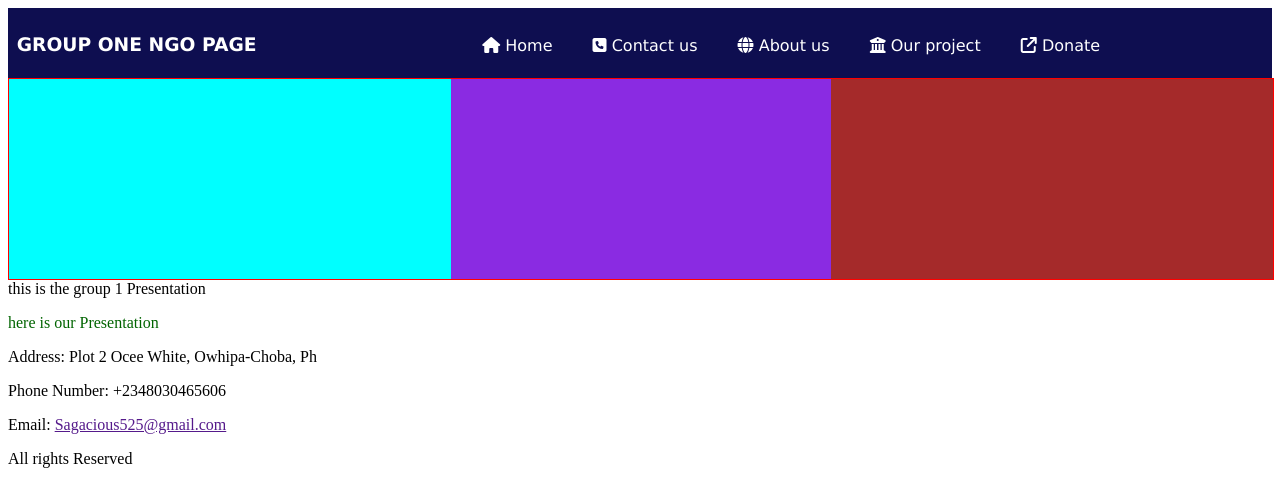
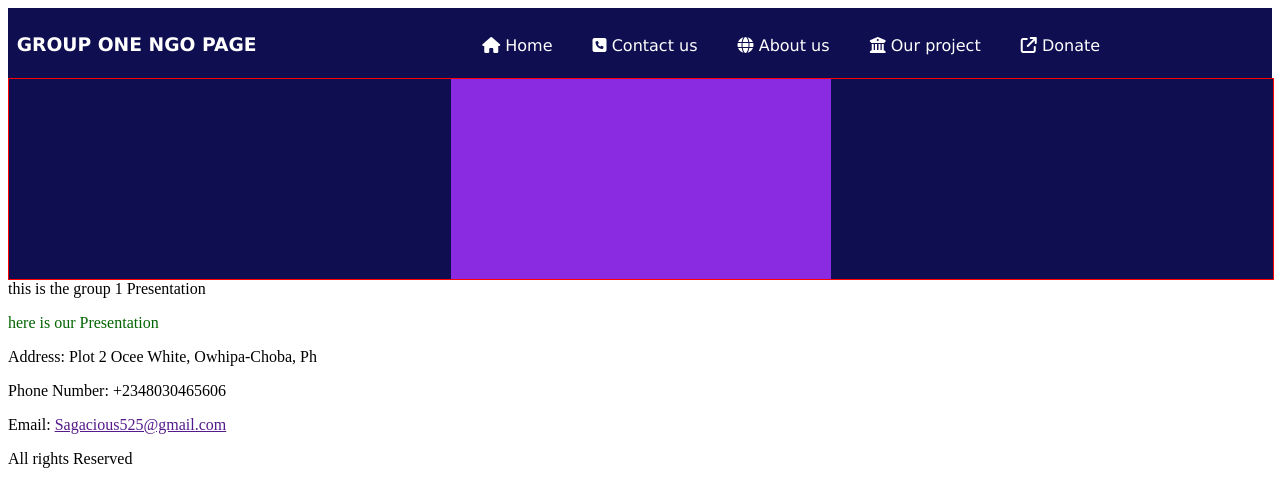
Before and after one commit to Tiamiyukk/Group-1-presentation, a plain HTML site: page group.html in a window 1280 px wide. Shown: the top 487 px of the page. Drawn offline with Linux system fonts and the light colour scheme.

Commit message:
changed the colors on body div to rgb(14, 14, 80)

```diff
--- a/group.html
+++ b/group.html
@@ -71,10 +71,10 @@
 
 
 
-    <div style="border: 1px solid red; height: 200px;width:100% ;">
-        <div style="height: 200px; width: 35%; float: left;background-color: aqua;"></div>
+    <div style="border: 1px solid red; height: 200px; width:100%;">
+        <div style="height: 200px; width: 35%; float: left;background-color: rgb(14, 14, 80);"></div>
         <div style="height: 200px; width: 30%; float: left; background-color: blueviolet;"> </div>
-        <div style="height: 200px; width: 35%; float: right;background-color: brown;"></div>
+        <div style="height: 200px; width: 35%; float: right;background-color: rgb(14, 14, 80);"></div>
     </div>
     <div>  this is the group 1 Presentation</div>
     <p style="color: darkgreen;"> here is our Presentation</p>
```
